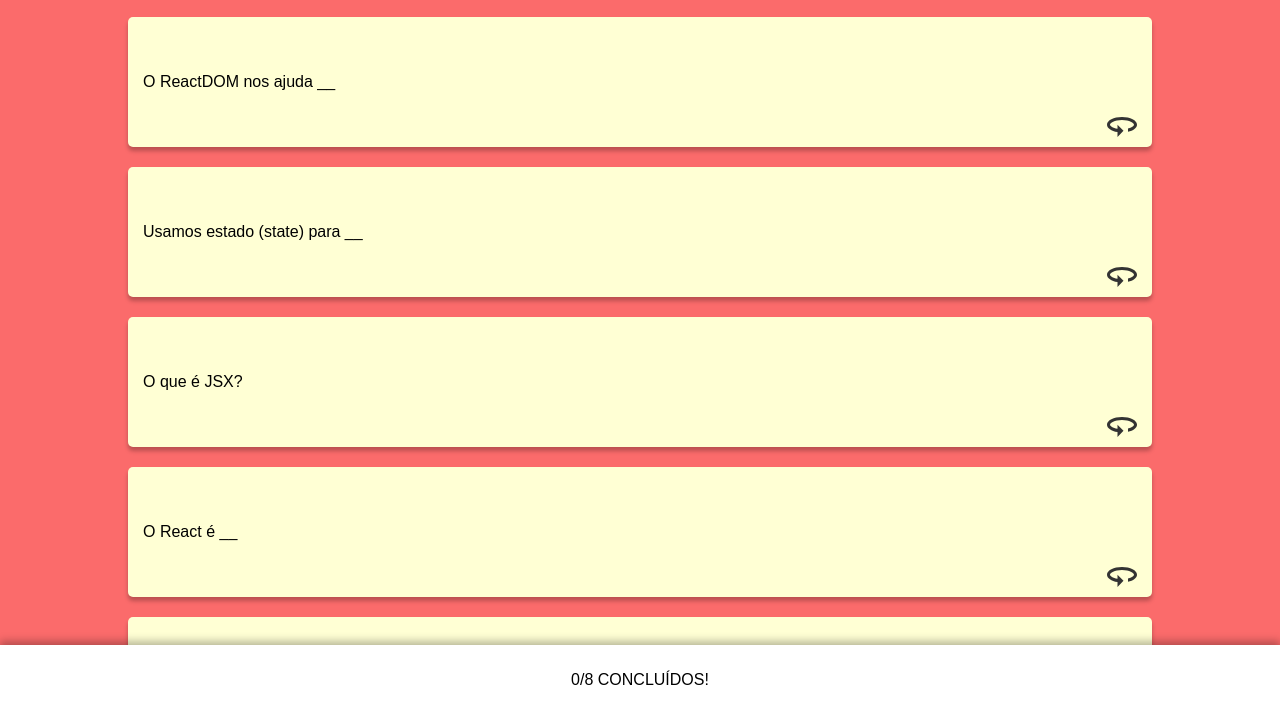
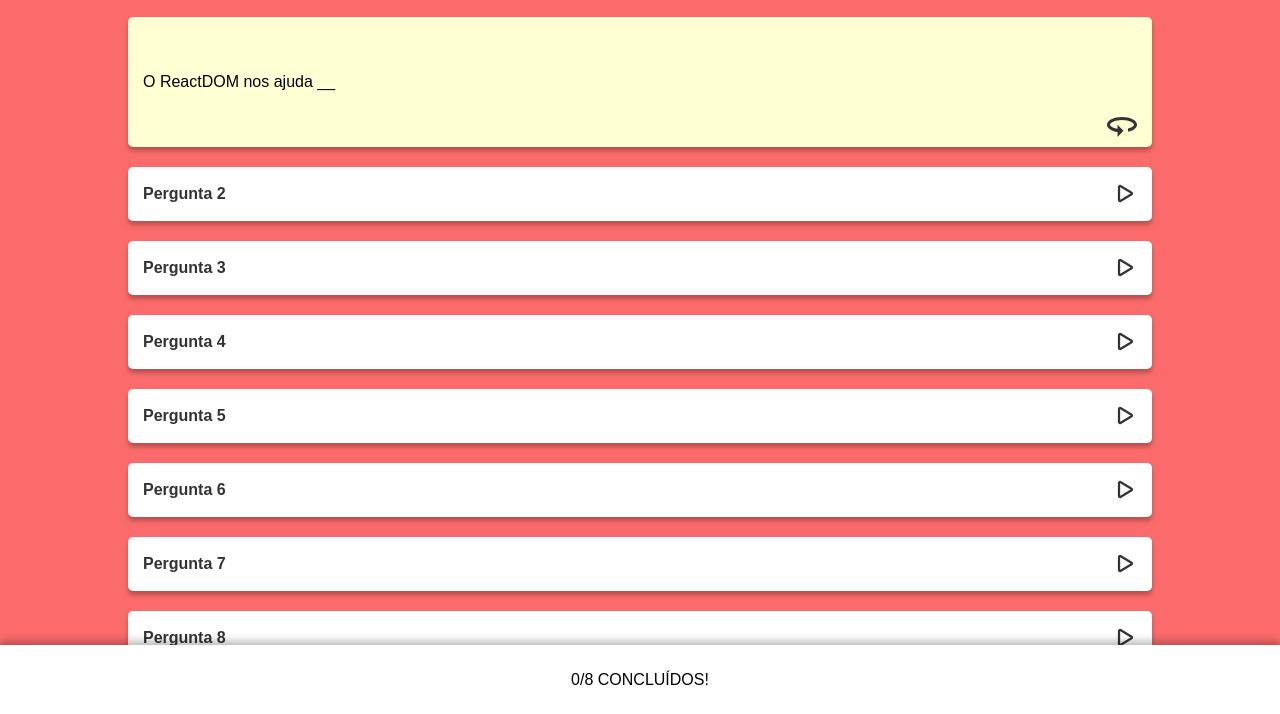
Before and after one commit to thaisealves/zap-recall, a React app: page /perguntas in a window 1280 px wide. Both pictures are taken after a click on the element 1125 px from the left and 128 px from the top of the page. Shown: the part 85-799 px from the top of the page. Built offline with nearby package versions, Linux system fonts and the light colour scheme; a web font is replaced by a local one.

Commit message:
Opening the card with the question and turning it

```diff
--- a/src/Components/Cards/Cards.css
+++ b/src/Components/Cards/Cards.css
@@ -68,42 +68,3 @@
 .question .opened-card:last-child {
     margin-bottom: 90px;
 }
-
-.turning {
-    position: absolute;
-    bottom: 10px;
-    right: 15px;
-}
-.card-answer{
-    width: 100%;
-    display: flex;
-    flex-direction: column;
-    justify-content: space-around;
-
-}
-.card-answer div.buttons{
-    width: 100%;
-    display: flex;
-    justify-content: space-between;
-}
-.card-answer button {
-    width: 30%;
-    height: 38px;
-    color: #FFFFFF;
-    border:none;
-    border-radius: 5px;
-    font-family: 'Recursive', sans-serif;
-    font-size: 12px;
-}
-
-.card-answer button.incorrect {
-    background-color: #FF3030;
-}
-
-.card-answer button.almost {
-    background-color: #FF922E;
-}
-
-.card-answer button.correct {
-    background-color: #2FBE34;
-}
--- a/src/Components/Cards/Cards.js
+++ b/src/Components/Cards/Cards.js
@@ -1,7 +1,7 @@
 import logo from "../../assets/img/zapLogo.png"
-import turn from "../../assets/img/Vector.svg"
 import "./Cards.css"
-import React from "react"
+import {useState} from "react"
+import OpenedCard from "../OpenedCard/OpenedCard"
 
 /* data from the cards */
 const cards = [
@@ -19,36 +19,34 @@
 export default function Cards() {
     const QUESTIONS_NUM = 8; /* number of card on a deck */
     let enumQuestions = []; /* enumering the cards, first page from questions */
-    const [complete, SetComplete] = React.useState(0) /* seeing how many cards where answered */
-    // const [selectedCard, setSelectedCard] = React.useState("");  /* the card that we clicked */
+    const [complete, SetComplete] = useState(0) /* seeing how many cards where answered */
 
     for (let i = 0; i < QUESTIONS_NUM; i++) {
         enumQuestions.push(`Pergunta ${i + 1}`);
     }
     // { enumQuestions.map((element, index) => <ClosedBtn key={index} element={element} index={index} />) }
 
+    // function ClosedBtn({element, index}) {
+    //     // const [isCardOpen, setIsCardOpen] = useState("closed") /* seeing if the card is closed or opened */
+    //     let questionCard;  /* set the content of the card depending on status */
+    //     isCardOpen === "closed" ? /* what's the status of the card? */
+    //         questionCard =
+    //         (<div key={index} className="questionBtn btn">
+    //             {element}
+    //             <ion-icon name="play-outline" onClick={CardHandle}></ion-icon>
+    //         </div>) :
+    //         questionCard = (cards.map((elem, ind) => <OpenedCard question={elem.question} answer={elem.answer} key={ind} ind={ind} />));
 
-    function ClosedBtn({element, index}) {
-        const [isCardOpen, setIsCardOpen] = React.useState("closed") /* seeing if the card is closed or opened */
-        let questionCard;  /* set the content of the card depending on status */
-        isCardOpen === "closed" ? /* what's the status of the card? */
-            questionCard =
-            (<div key={index} className="questionBtn btn">
-                {element}
-                <ion-icon name="play-outline" onClick={CardHandle}></ion-icon>
-            </div>) :
-            questionCard = (cards.map((elem, index) => <OpenedCard question={elem.question} answer={elem.answer} key={index} index={index} />));
+    //     return (
+    //         <>
+    //             {questionCard}
+    //         </>
+    //     )
 
-        return (
-            <>
-                {questionCard}
-            </>
-        )
-
-        function CardHandle(index) {
-            setIsCardOpen("opened");
-        }
-    }
+    //     function CardHandle(index) {
+    //         setIsCardOpen("opened");
+    //     }
+    // }
 
     return (
         <div className="questions">
@@ -57,7 +55,8 @@
                 <h1>ZapRecall</h1>
             </div>
             <div className="question">
-            { enumQuestions.map((element, index) => <ClosedBtn key={index} element={element} index={index} />) }
+            {/* { enumQuestions.map((element, index) => <ClosedBtn key={element.question} element={element} index={index} />) } */}
+           { cards.map((elem, ind)=> <OpenedCard question={elem.question} answer={elem.answer} ind={ind} key={ind}/> )}
             </div>
             <footer>
                 {complete}/{QUESTIONS_NUM} CONCLUÍDOS!
@@ -66,33 +65,3 @@
     )
 
 }
-
-
-function OpenedCard({ question, answer }) {
-    const [cardContent, setCardContent] = React.useState("question")
-    let content;
-    cardContent === "question" ?
-        content =
-        <div className="card-question opened-card btn">
-            {question}
-            <img className="turning" src={turn} alt="turning card" onClick={turningHandle} />
-        </div> :
-        content =
-        <div className="card-answer opened-card btn">
-            {answer}
-            <div className="buttons">
-                <button className="incorrect">Não lembrei</button>
-                <button className="almost">Quase não lembrei</button>
-                <button className="correct">Zap!</button>
-            </div>
-        </div>
-    return (
-        <>
-            {content}
-        </>
-
-    )
-    function turningHandle() {
-        setCardContent("answer")
-    }
-}
--- /dev/null
+++ b/src/Components/OpenedCard/OpenedCard.css
@@ -0,0 +1,38 @@
+.turning {
+    position: absolute;
+    bottom: 10px;
+    right: 15px;
+}
+.card-answer{
+    width: 100%;
+    display: flex;
+    flex-direction: column;
+    justify-content: space-around;
+
+}
+.card-answer div.buttons{
+    width: 100%;
+    display: flex;
+    justify-content: space-between;
+}
+.card-answer button {
+    width: 30%;
+    height: 38px;
+    color: #FFFFFF;
+    border:none;
+    border-radius: 5px;
+    font-family: 'Recursive', sans-serif;
+    font-size: 12px;
+}
+
+.card-answer button.incorrect {
+    background-color: #FF3030;
+}
+
+.card-answer button.almost {
+    background-color: #FF922E;
+}
+
+.card-answer button.correct {
+    background-color: #2FBE34;
+}
--- /dev/null
+++ b/src/Components/OpenedCard/OpenedCard.js
@@ -0,0 +1,45 @@
+//for when the card is opened
+import turn from "../../assets/img/Vector.svg"
+import {useState} from "react"
+import "./OpenedCard.css"
+export default function OpenedCard({ question, answer, ind }) {
+    const [isCardOpen, setIsCardOpen] = useState(true)
+    const [cardContent, setCardContent] = useState("question")
+    let content;
+    if (isCardOpen) {
+        content =
+        <div key={ind} className="questionBtn btn">
+            Pergunta {ind+1}
+            <ion-icon name="play-outline" onClick={CardHandle}></ion-icon>
+        </div>
+    }
+    else{
+    cardContent === "question" ?
+        content =
+        <div className="card-question opened-card btn">
+            {question}
+            <img className="turning" src={turn} alt="turning card" onClick={turningHandle} />
+        </div> :
+        content =
+        <div className="card-answer opened-card btn">
+            {answer}
+            <div className="buttons">
+                <button className="incorrect">Não lembrei</button>
+                <button className="almost">Quase não lembrei</button>
+                <button className="correct">Zap!</button>
+            </div>
+        </div>
+    }
+    return (
+        <>
+            {content}
+        </>
+
+    )
+    function turningHandle() {
+        setCardContent("answer")
+    }
+    function CardHandle() {
+        setIsCardOpen(false);
+    }
+}
```
Also changed, not shown: 1 other file.
